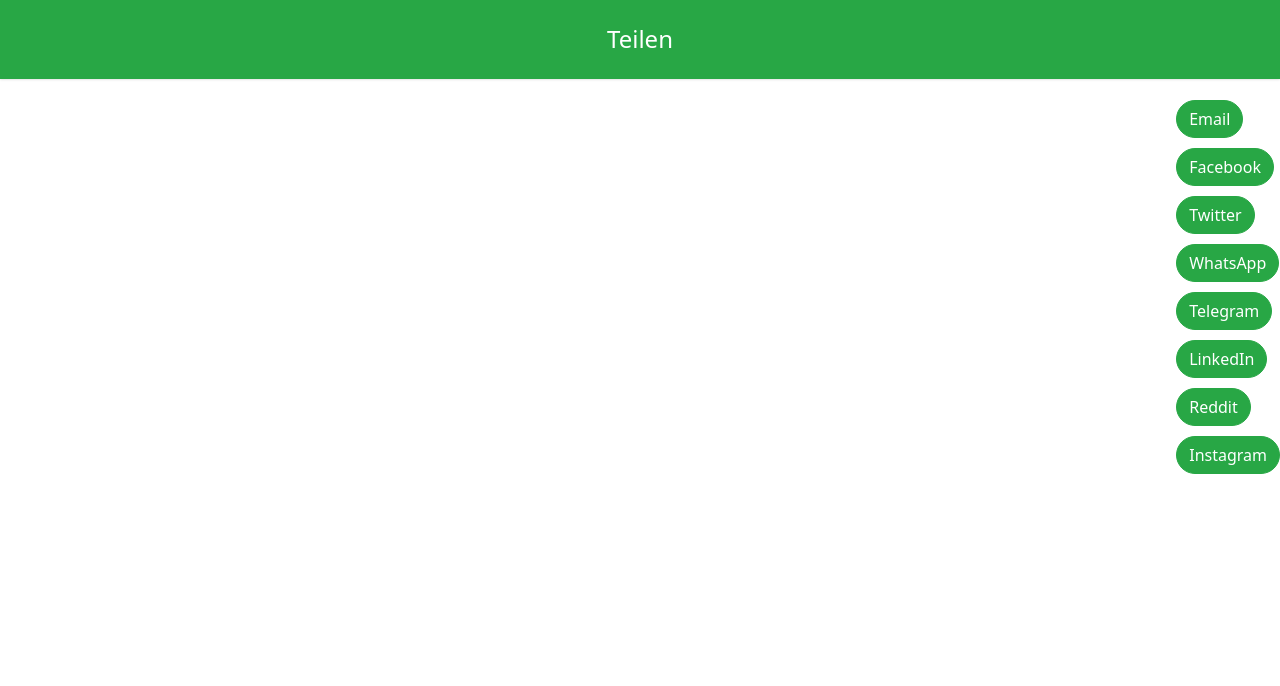
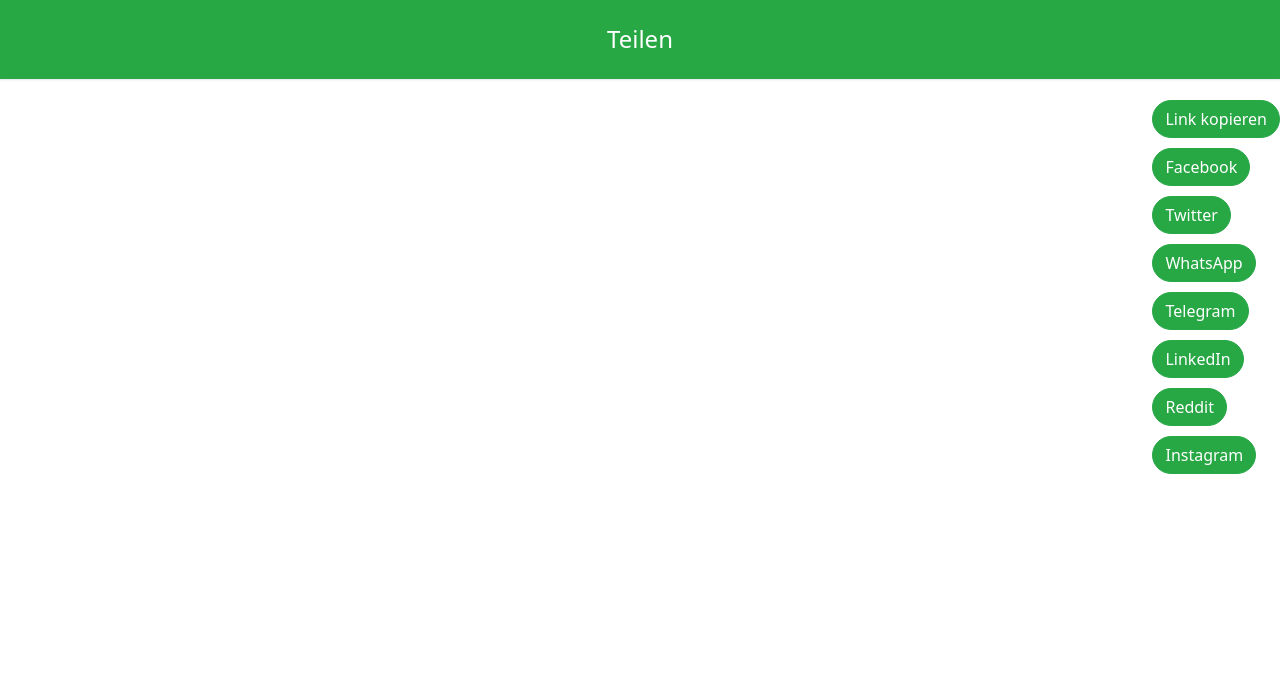
Before and after one commit to SuperSeniorNinja/LocalPetition, a plain HTML site: page html/share.html in a window 1280 px wide. Shown: the top 686 px of the page. Drawn offline with Linux system fonts and the light colour scheme.

Commit message:
added a copy link button

```diff
--- a/html/share.html
+++ b/html/share.html
@@ -25,8 +25,7 @@
         <div class="casual-menu">
             <div style="float: right;">
 
-
-                <a href="mailto:?subject=Lokalpetition&body=https://prototyp.lokalpetition.de"><button type="button" class="btn btn-success" style="float: left; border-radius: 100px;">Email</button></a>
+                <a href=""><button type="button" class="btn btn-success" style="float: left; border-radius: 100px;">Link kopieren</button></a>
                 <br> <br>
                 <a href="https://www.facebook.com/sharer/sharer.php?u=prototyp.lokalpetition.de" target="_blank"><button type="button" class="btn btn-success" style="float: left; border-radius: 100px; ">Facebook</button></a>
                 <br> <br>
```
Also changed, not shown: html/freundeeinladen.html (+1 -1 lines).
